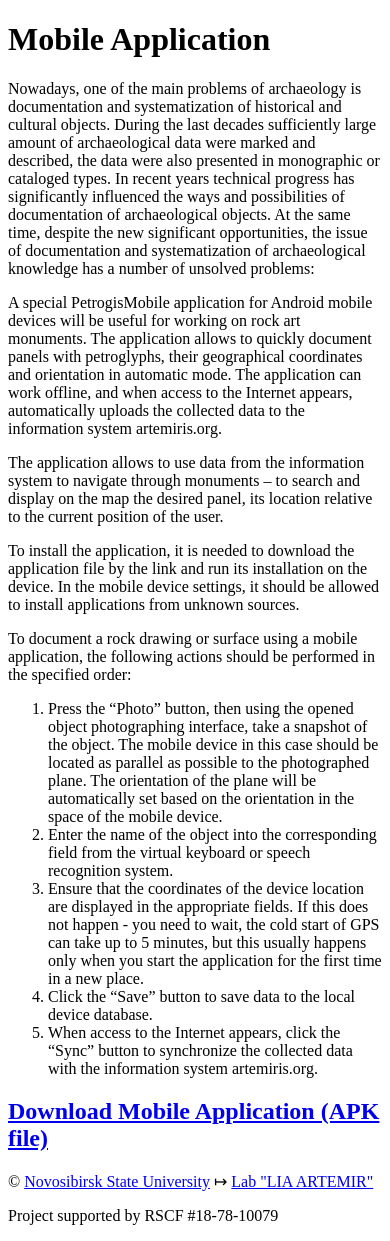
After one commit to Artemiris/artemiris, a Yii app: template frontend/views/site/mobile.php in a window 390 px wide. The commit adds this page. Run offline with PHP 8.4 and a stand-in for Yii, Linux system fonts and the light colour scheme; the template is opened without the code that fills it, so the values that code supplies are empty; some libraries are stand-ins or nearby versions.

Commit message:
Mobile application page added

```diff
--- a/frontend/controllers/SiteController.php
+++ b/frontend/controllers/SiteController.php
@@ -105,6 +105,11 @@ class SiteController extends Controller
         return $this->render('links');
     }
 
+    public function actionMobileapp()
+    {
+        return $this->render('mobile');
+    }
+
     /**
      * Logs in a user.
      *
--- a/frontend/messages/ru/app.php
+++ b/frontend/messages/ru/app.php
@@ -11,6 +11,7 @@ return [
     'Publication' => 'Публикации',
     'Links' => 'Ссылки',
     'About' => 'О проекте',
+    'Mobile App' => 'Приложение',
 
     'Read more' => 'Подробнее',
     'Go to' => 'Перейти',
--- a/frontend/views/layouts/main.php
+++ b/frontend/views/layouts/main.php
@@ -45,6 +45,7 @@ AppAsset::register($this);
     $menuItems = [
         ['label' => Yii::t('app', 'Project'), 'url' => ['/site/project']],
         ['label' => Yii::t('app', 'Resources'), 'url' => ['/site/resources']],
+        ['label' => Yii::t('app', 'Mobile App'), 'url' => ['/site/mobileapp']],
 //        ['label' => Yii::t('app', 'News'), 'url' => ['/site/news']],
         ['label' => Yii::t('app', 'Team'), 'url' => ['/site/team']],
         ['label' => Yii::t('app', 'Publication'), 'url' => ['/site/publication']],
--- /dev/null
+++ b/frontend/views/site/mobile.php
@@ -0,0 +1,50 @@
+<?php
+
+/* @var $this yii\web\View */
+
+use yii\helpers\Html;
+
+$this->title = Yii::t('mobile', 'Mobile Application');
+//$this->params['breadcrumbs'][] = $this->title;
+?>
+<h1><?= Html::encode($this->title) ?></h1>
+
+<p>
+    <?= Yii::t('project', 'Nowadays, one of the main problems of archaeology is documentation and systematization of historical and cultural objects. During the last decades sufficiently large amount of archaeological data were marked and described, the data were also presented in monographic or cataloged types. In recent years technical progress has significantly influenced the ways and possibilities of documentation of archaeological objects. At the same time, despite the new significant opportunities, the issue of documentation and systematization of archaeological knowledge has a number of unsolved problems:') ?>
+</p>
+
+<p>
+    <?= Yii::t('mobile', 'A special PetrogisMobile application for Android mobile devices will be useful for working on rock art monuments. The application allows to quickly document panels with petroglyphs, their geographical coordinates and orientation in automatic mode. The application can work offline, and when access to the Internet appears, automatically uploads the collected data to the information system artemiris.org.') ?>
+</p>
+
+<p>
+    <?= Yii::t('mobile', 'The application allows to use data from the information system to navigate through monuments – to search and display on the map the desired panel, its location relative to the current position of the user.') ?>
+</p>
+
+<p>
+    <?= Yii::t('mobile', 'To install the application, it is needed to download the application file by the link and run its installation on the device. In the mobile device settings, it should be allowed to install applications from unknown sources.') ?>
+</p>
+
+<p>
+    <?= Yii::t('mobile', 'To document a rock drawing or surface using a mobile application, the following actions should be performed in the specified order:') ?>
+</p>
+
+<ol>
+    <li>
+        <?= Yii::t('mobile', 'Press the “Photo” button, then using the opened object photographing interface, take a snapshot of the object. The mobile device in this case should be located as parallel as possible to the photographed plane. The orientation of the plane will be automatically set based on the orientation in the space of the mobile device.') ?>
+    </li>
+    <li>
+        <?= Yii::t('mobile', 'Enter the name of the object into the corresponding field from the virtual keyboard or speech recognition system.') ?>
+    </li>
+    <li>
+        <?= Yii::t('mobile', 'Ensure that the coordinates of the device location are displayed in the appropriate fields. If this does not happen - you need to wait, the cold start of GPS can take up to 5 minutes, but this usually happens only when you start the application for the first time in a new place.') ?>
+    </li>
+    <li>
+        <?= Yii::t('mobile', 'Click the “Save” button to save data to the local device database.') ?>
+    </li>
+    <li>
+        <?= Yii::t('mobile', 'When access to the Internet appears, click the “Sync” button to synchronize the collected data with the information system artemiris.org.') ?>
+    </li>
+</ol>
+
+<h2><a href="/apk/petrogisMobile.apk"><?= Yii::t('mobile', 'Download Mobile Application (APK file)') ?></a></h2>
```
Also changed, not shown: frontend/messages/ru/mobile.php (added, +16 -0 lines), 1 other file.
